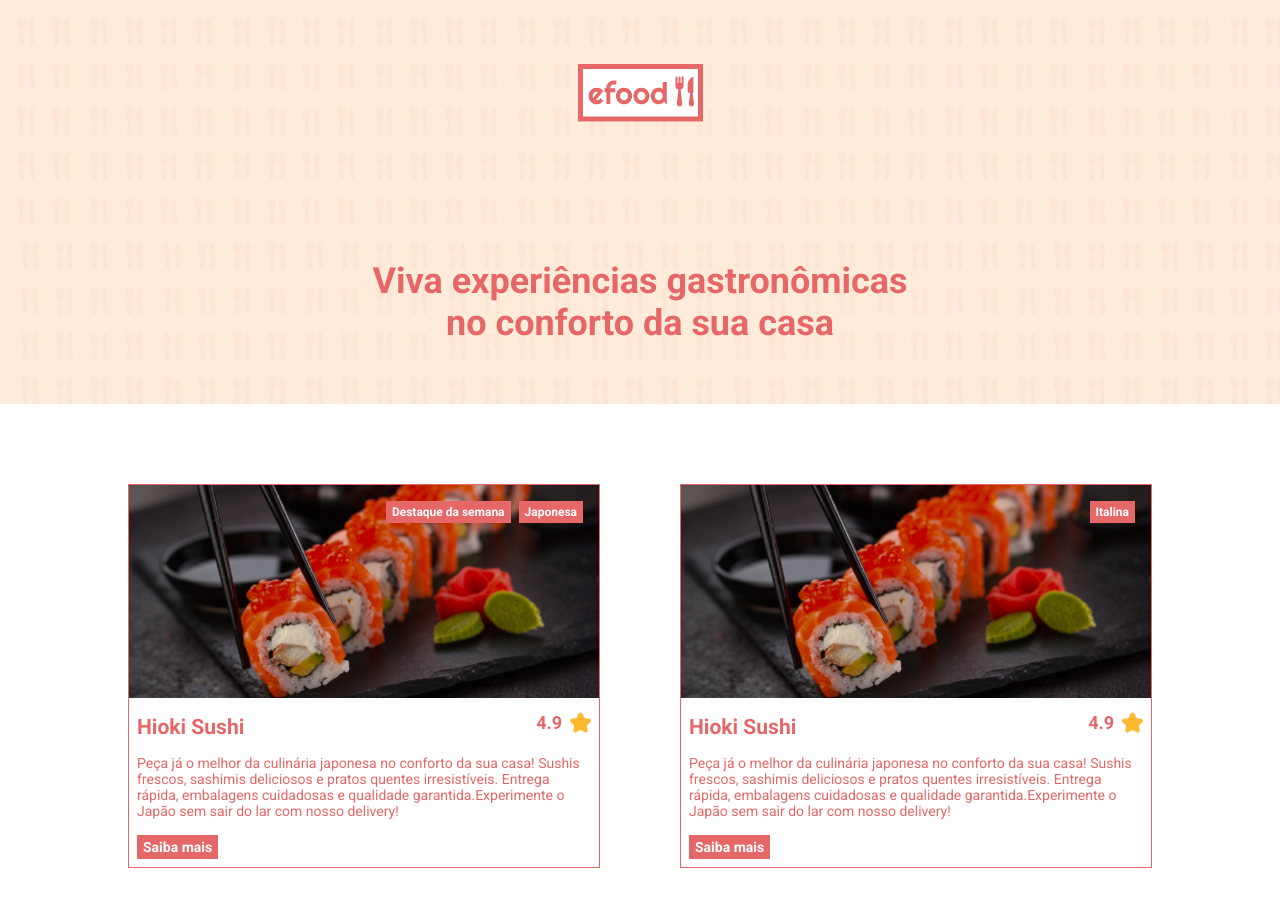
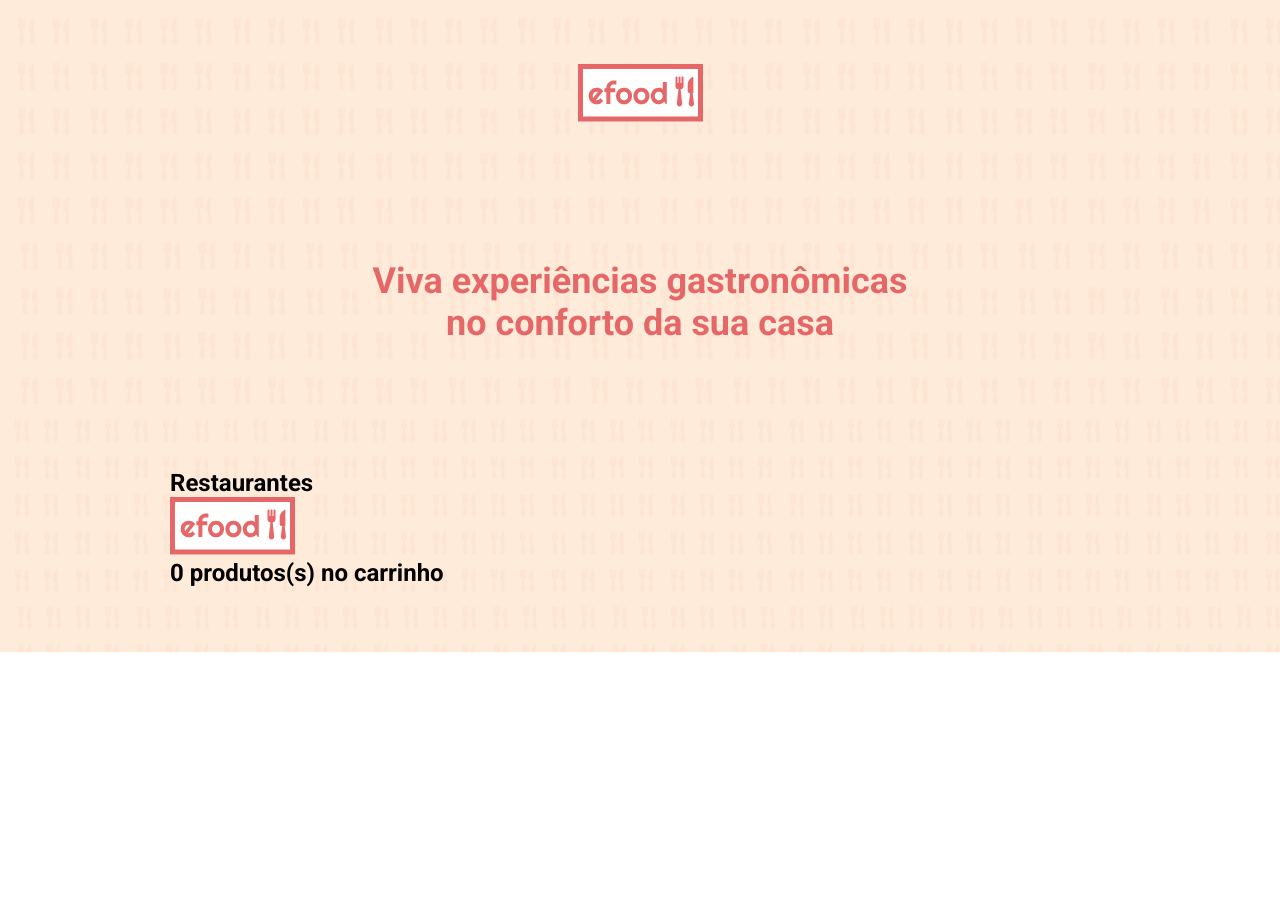
Before and after one commit to philipef-dev/e-food, a React (Vite) app: page /restaurants_details in a window 1280 px wide. Shown: the top 915 px of the page. After the commit the page ends 800 px from the top, so only its background shows below. Built offline with nearby package versions, Linux system fonts and the light colour scheme.

Commit message:
Roteamento para a pagina restaurants_details - ok

```diff
--- a/src/App.tsx
+++ b/src/App.tsx
@@ -1,16 +1,27 @@
-import Footer from "./components/Footer"
+import { createBrowserRouter, RouterProvider } from "react-router-dom"
 import Header from "./components/Header"
-import Restaurants from "./components/Restaurants"
 import { GlobalStyle } from "./styles/global"
+import Home from "./pages/Home"
+import Details from "./pages/Details"
+
+const rotas = createBrowserRouter([
+  {
+    path: '/',
+    element: <Home />
+  },
+  {
+    path: 'restaurants_details',
+    element: <Details />
+
+  }
+])
 
 function App() {
-
   return (
     <>
       <GlobalStyle />
       <Header />
-      <Restaurants />
-      <Footer />
+      <RouterProvider router={rotas} />
     </>
   )
 }
--- a/src/components/Details/index.tsx
+++ b/src/components/Details/index.tsx
@@ -1,7 +1,7 @@
 import logoEfood from '../../assets/images/logoE-food.svg';
 import { HeaderDetails } from './styles';
 
-const Details = () => (
+const RestaurantDetails = () => (
     <HeaderDetails>
         <h2>Restaurantes</h2>
         <div>
@@ -11,4 +11,4 @@
     </HeaderDetails>
 )
 
-export default Details
+export default RestaurantDetails
--- a/src/components/Restaurants/index.tsx
+++ b/src/components/Restaurants/index.tsx
@@ -2,8 +2,11 @@
 import start from '../../assets/images/star.svg'
 
 import { Card, Header, BackroundImgCard, RestauranteSection, MainCard } from "./styles"
+import Footer from "../Footer"
+import { Link } from "react-router-dom"
 
 const Restaurants = () => (
+    <>
         <Container>
             <RestauranteSection>
                 <Card>
@@ -23,7 +26,7 @@
                         <p>
                             Peça já o melhor da culinária japonesa no conforto da sua casa! Sushis frescos, sashimis deliciosos e pratos quentes irresistíveis. Entrega rápida, embalagens cuidadosas e qualidade garantida.Experimente o Japão sem sair do lar com nosso delivery!
                         </p>
-                    <a href="#"> Saiba mais </a>
+                        <Link to="restaurants_details"> Saiba mais </Link>
                     </MainCard>
                 </Card>
 
@@ -89,6 +92,8 @@
                 </Card>
             </RestauranteSection>
         </Container>
+        <Footer />
+    </>
 )
 
 export default Restaurants
--- /dev/null
+++ b/src/pages/Details/index.tsx
@@ -0,0 +1,7 @@
+import RestaurantDetails from "../../components/Details"
+
+const Details = () => (
+    <RestaurantDetails/>
+)
+
+export default Details
--- a/src/pages/Home/index.tsx
+++ b/src/pages/Home/index.tsx
@@ -4,4 +4,4 @@
     <Restaurants/>
 )
 
-export default Home;
+export default Home
```
Lines whose indentation alone changed are shown as unchanged.
